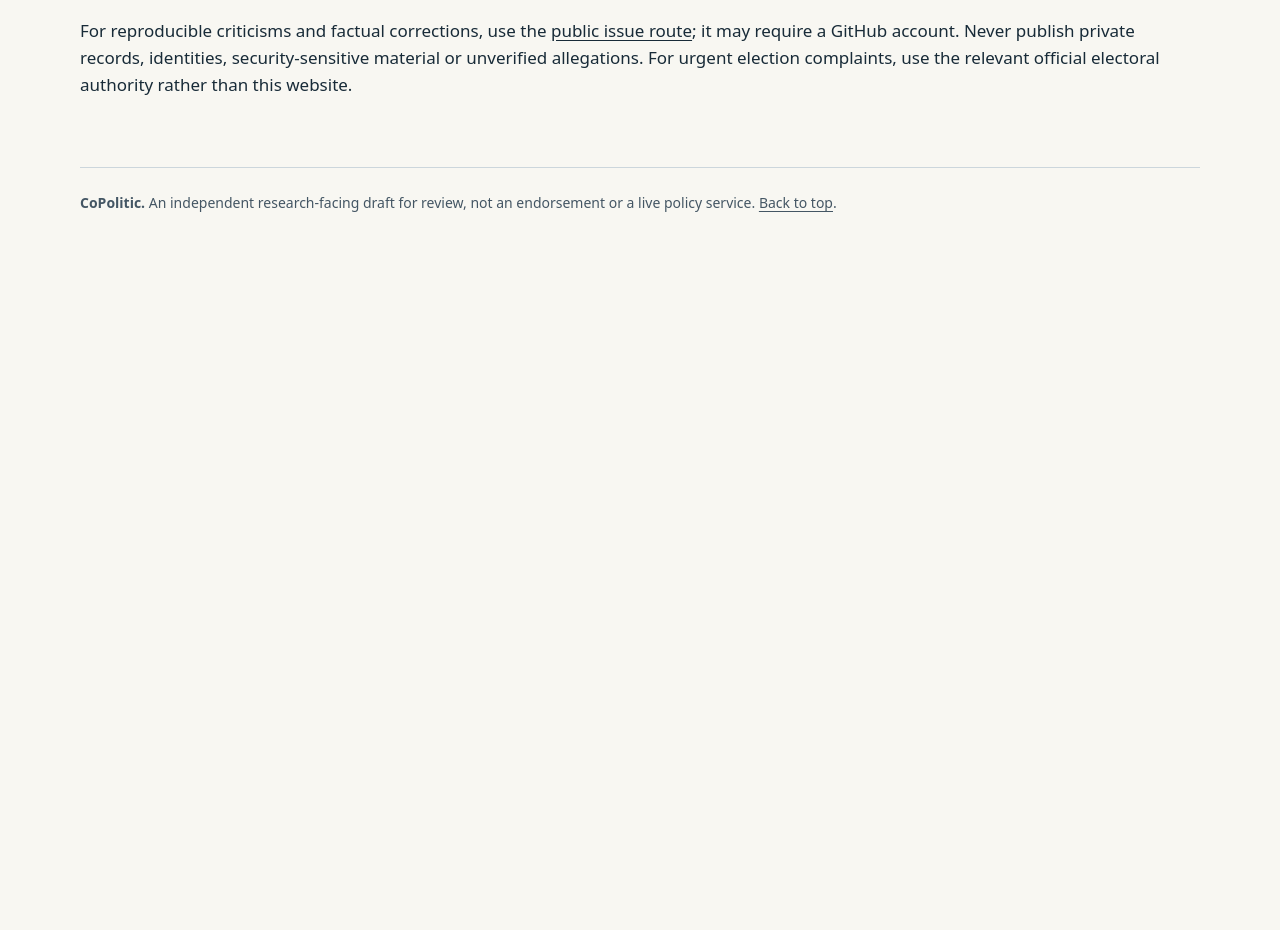
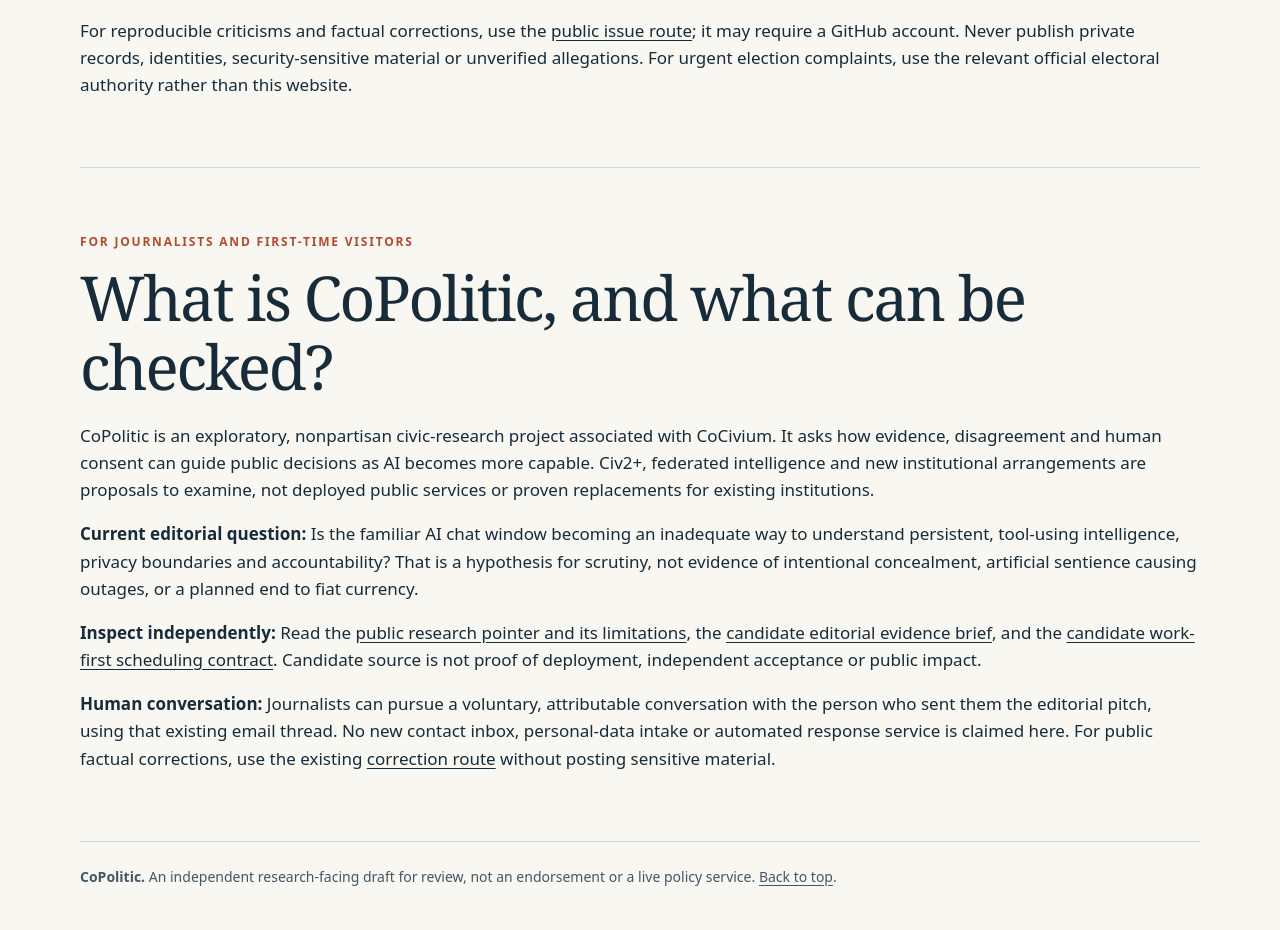
Before and after one commit to CoCivium/CoPolitic-site, a plain HTML site: page index.html in a window 1280 px wide. Shown: the part 2563-3493 px from the top of the page. Before the commit the page ends 2820 px from the top, so only its background shows below. Drawn offline with Linux system fonts and the light colour scheme.

Commit message:
docs(site): add journalist-readable research and evidence entry to prelaunch review

```diff
--- a/index.html
+++ b/index.html
@@ -69,6 +69,14 @@ footer{border-top:1px solid var(--line);padding:24px 0 42px;color:var(--muted);f
 <p>This is a nonpartisan research proposal, not a government service, election office, polling firm, official verifier, party, campaign or allegation intake. It does not collect voting preferences or ask visitors to submit personal election data.</p>
 <div class="truth"><strong>Current status: public-source preview only.</strong><p>No hosted CoPolitic service, independently verified election finding, public audience uptake or policy adoption is asserted by this page. No tracking, cookie, form or personalized political targeting is present.</p></div>
 <p>For reproducible criticisms and factual corrections, use the <a href="https://github.com/CoCivium/CoAcademy/issues/new">public issue route</a>; it may require a GitHub account. Never publish private records, identities, security-sensitive material or unverified allegations. For urgent election complaints, use the relevant official electoral authority rather than this website.</p></section>
+<section class="section" id="journalists" aria-labelledby="journalists-title">
+<p class="eyebrow">For journalists and first-time visitors</p>
+<h2 id="journalists-title">What is CoPolitic, and what can be checked?</h2>
+<p>CoPolitic is an exploratory, nonpartisan civic-research project associated with CoCivium. It asks how evidence, disagreement and human consent can guide public decisions as AI becomes more capable. Civ2+, federated intelligence and new institutional arrangements are proposals to examine, not deployed public services or proven replacements for existing institutions.</p>
+<p><strong>Current editorial question:</strong> Is the familiar AI chat window becoming an inadequate way to understand persistent, tool-using intelligence, privacy boundaries and accountability? That is a hypothesis for scrutiny, not evidence of intentional concealment, artificial sentience causing outages, or a planned end to fiat currency.</p>
+<p><strong>Inspect independently:</strong> Read the <a href="https://github.com/CoCivium/CoPolitic-site/blob/main/README.md">public research pointer and its limitations</a>, the <a href="https://github.com/CoCivium/CoCivium/blob/candidate/copre-cof2b-release-rail-20261118/docs/CoOps/COEDITOR_FRONTDOOR_EVIDENCE_BRIEF_R0.md">candidate editorial evidence brief</a>, and the <a href="https://github.com/CoCivium/CoCivium/blob/candidate/copre-cof2b-release-rail-20261118/docs/CoOps/COPRE93_WORK_FIRST_SCHEDULING_CONTRACT_R0.md">candidate work-first scheduling contract</a>. Candidate source is not proof of deployment, independent acceptance or public impact.</p>
+<p><strong>Human conversation:</strong> Journalists can pursue a voluntary, attributable conversation with the person who sent them the editorial pitch, using that existing email thread. No new contact inbox, personal-data intake or automated response service is claimed here. For public factual corrections, use the existing <a href="https://github.com/CoCivium/CoAcademy/issues/new">correction route</a> without posting sensitive material.</p>
+</section>
 </main>
 <footer><strong>CoPolitic.</strong> An independent research-facing draft for review, not an endorsement or a live policy service. <a href="#main">Back to top</a>.</footer>
 </div>
```
